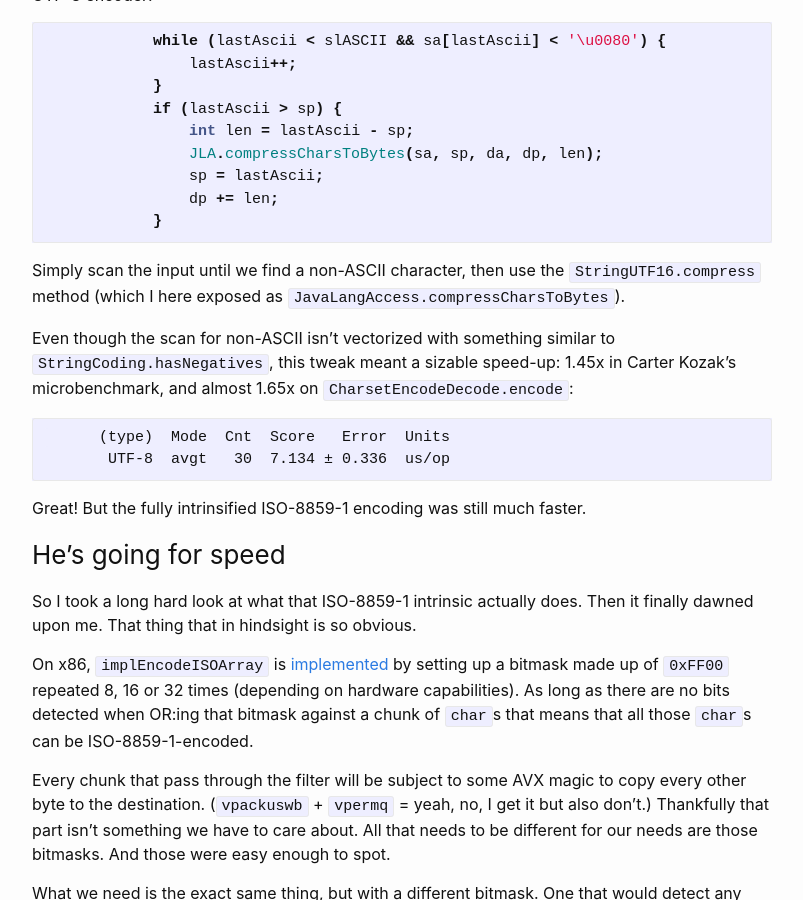
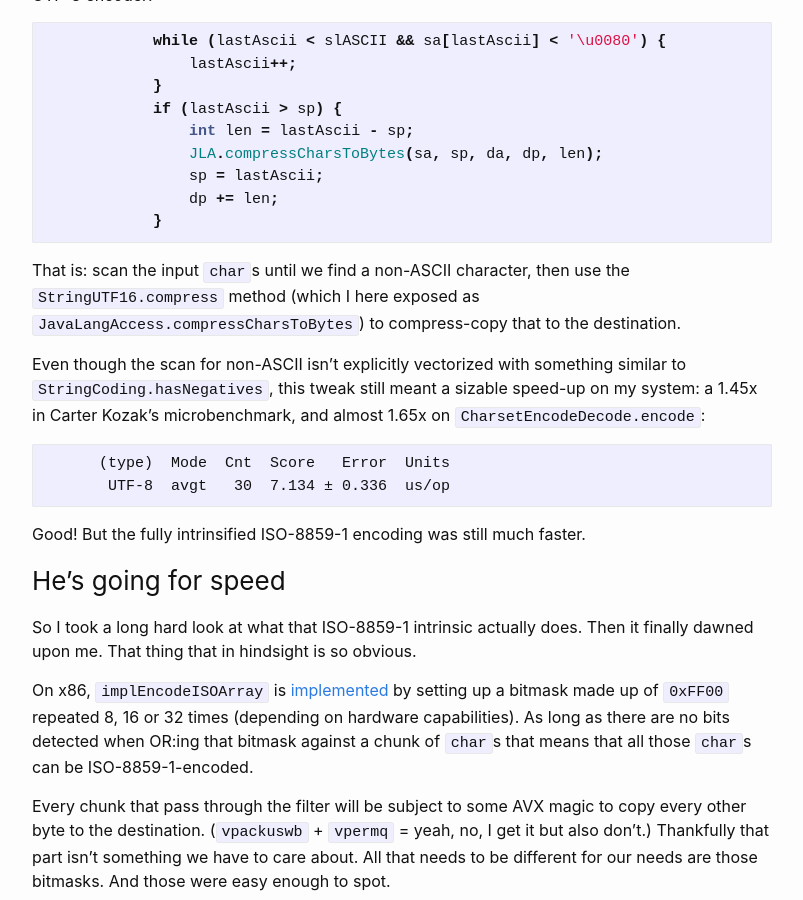
Before and after one commit to cl4es/cl4es.github.io, a Jekyll site: the page built from _posts/2021-10-17-Faster-Charset-Encoding.md, in a window 1280 px wide and 900 px high, scrolled down 3519 px. Shown: the whole window, without its empty margins (238-1041 px from the left). Built offline with Jekyll 4.4.1, drawn with Linux system fonts in a browser that asks for light colours; comment, search, counter and statistics services are not loaded.

Commit message:
minor edits

````diff
--- a/_posts/2021-10-17-Faster-Charset-Encoding.md
+++ b/_posts/2021-10-17-Faster-Charset-Encoding.md
@@ -111,16 +111,16 @@ One of the intrinsics I had looked at earlier is the one used to "compress" `cha
             }
 ```
 
-Simply scan the input until we find a non-ASCII character, then use the `StringUTF16.compress` method (which I here exposed as `JavaLangAccess.compressCharsToBytes`).
+That is: scan the input `char`s until we find a non-ASCII character, then use the `StringUTF16.compress` method (which I here exposed as `JavaLangAccess.compressCharsToBytes`) to compress-copy that to the destination.
 
-Even though the scan for non-ASCII isn't vectorized with something similar to `StringCoding.hasNegatives`, this tweak meant a sizable speed-up: 1.45x in Carter Kozak's microbenchmark, and almost 1.65x on `CharsetEncodeDecode.encode`:
+Even though the scan for non-ASCII isn't explicitly vectorized with something similar to `StringCoding.hasNegatives`, this tweak still meant a sizable speed-up on my system: a 1.45x in Carter Kozak's microbenchmark, and almost 1.65x on `CharsetEncodeDecode.encode`:
 
 ```
       (type)  Mode  Cnt  Score   Error  Units
        UTF-8  avgt   30  7.134 ± 0.336  us/op
 ```
 
-Great! But the fully intrinsified ISO-8859-1 encoding was still much faster.
+Good! But the fully intrinsified ISO-8859-1 encoding was still much faster.
 
 ### He's going for speed
 
````
